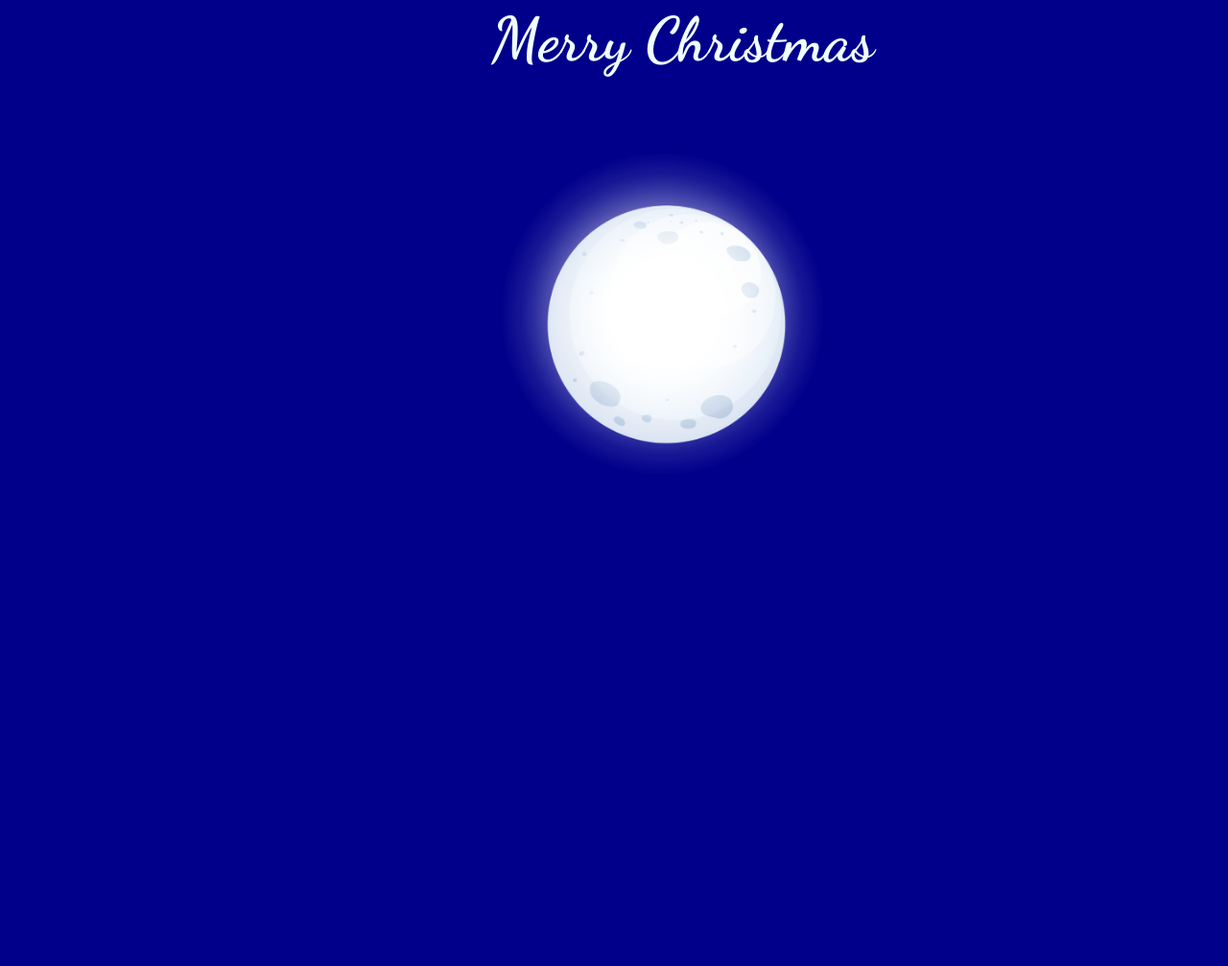
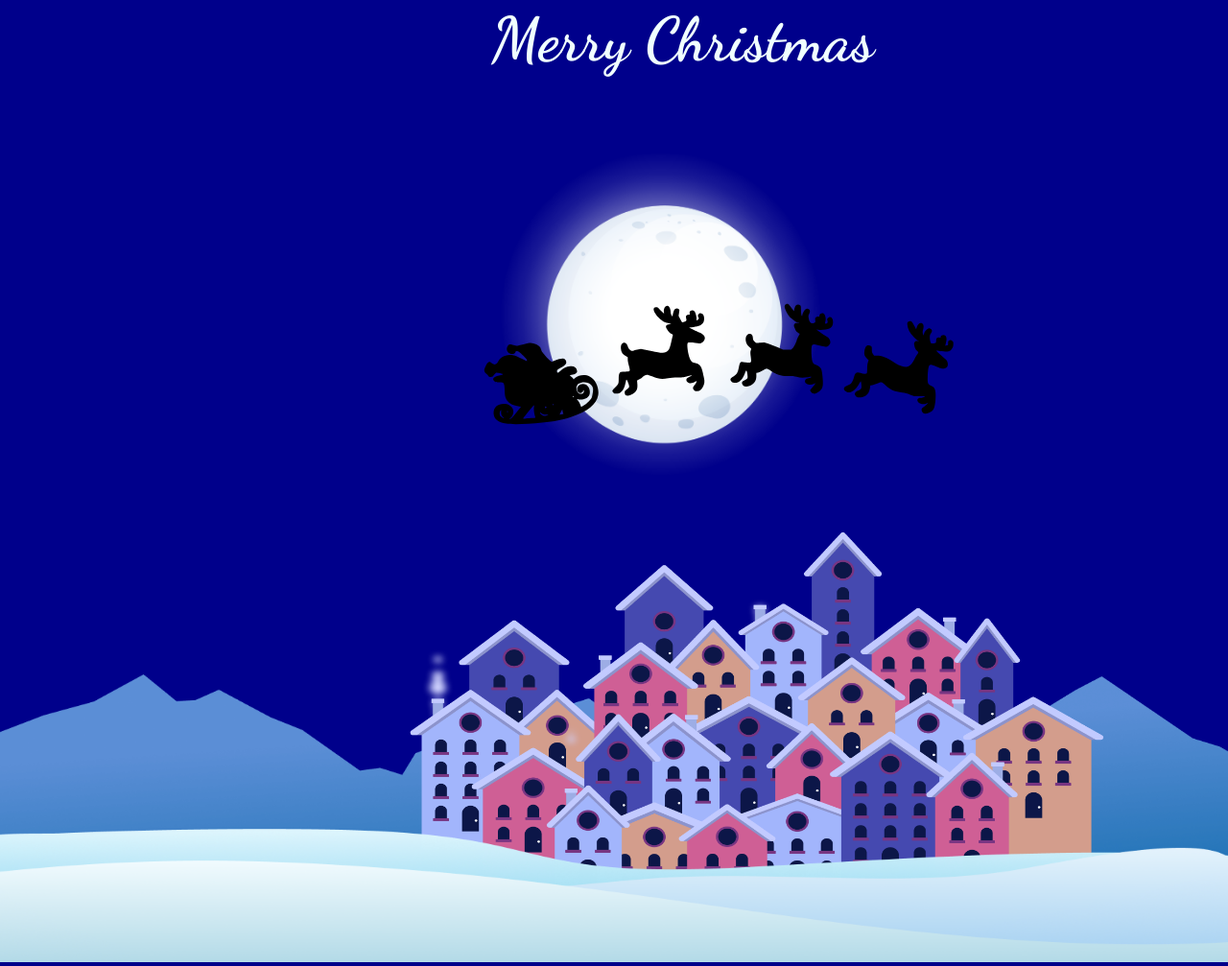
Before and after one commit to Davitbakradze/animation, a plain HTML site: page index.html in a window 1280 px wide. Shown: the part 297-1304 px from the top of the page at 96% size. Before the commit the page ends 804 px from the top, so only its background shows below. Drawn offline with Linux system fonts and the light colour scheme.

Commit message:
added animations to main box

```diff
--- a/index.html
+++ b/index.html
@@ -105,6 +105,21 @@
         <div class="moon">
           <img src="media/images/moon.png" alt="moon" class="moon-image">
         </div>
+        <div class="right-back-mountain">
+          <img src="media/images/right-back-mountain.png" alt="right-back-mountain" class="right-back-mountain-png">
+        </div>
+        <div class="left-back-mountain">
+          <img src="media/images/left-back-mountain.png" alt="left-back-mountain-png" class="left-back-mountain-png">
+        </div>
+        <div class="village">
+          <img src="media/images/home-village.png" alt="home-village" class="home-village">
+        </div>
+        <div class="snow">
+          <img src="media/images/home-snow.png" alt="snow" class="home-snow">
+        </div>
+        <div class="santa">
+          <img src="media/images/santa.svg" alt="santa" class="santa-svg">
+        </div>
     </div>
   </main>
 </body>
--- a/style.css
+++ b/style.css
@@ -59,6 +59,12 @@ body{
   height: 50px;
   width: 150px;
   margin-right: 10px;
+  transition: 0.3s;
+}
+
+.list-box:hover{
+  border-bottom: 1px;
+  border-color: goldenrod;
 }
 
 .list-box-logo{
@@ -116,7 +122,6 @@ body{
   width: 100%;
   height: 100%;
   position: relative;
-
 }
 
 .Merry-Christmas{
@@ -131,23 +136,95 @@ body{
   animation-name: christmas;
   animation-duration: 3s;
   animation-delay: 0.2s;
+}
 
+.Merry-Christmas:hover{
+  border: 1px;
+  border-color: aquamarine;
 }
 
 .moon{
   position: absolute;
   top: 350px;
   left: 40%;
-  width: 200px;
-  height: 200px;
   animation-name: moon;
   animation-duration: 4s;
-  animation-delay: 0.5s;
+  animation-delay: 0.8s;
 }
 
 .moon-image{
-  width: 350ox;
+  width: 350px;
   height: 350px;
+}
+
+.right-back-mountain{
+  position: absolute;
+  top: 900px;
+  right:0px;
+  animation-name: right-back-mountain;
+  animation-duration: 4s;
+  animation-delay: 0.8s;
+}
+
+.right-back-mountain-png{
+  width: 100%;
+  height: 300px;
+}
+
+.left-back-mountain{
+  position: absolute;
+  top: 900px;
+  left: 0px;
+  animation-name: left-back-mountain;
+  animation-duration: 4s;
+  animation-delay: 0.8s;
+}
+
+.left-back-mountain-png{
+  width: 100%;
+  height: 300px;
+}
+
+.village{
+  position: absolute;
+  top: 750px;
+  left: 30%;
+  animation-name: village;
+  animation-duration: 4s;
+  animation-delay: 0.8s;
+}
+
+.home-village{
+  width: 800px;
+  height: 400px;
+}
+
+.snow{
+  position: absolute;
+  top: 1050px;
+  animation-name:snow;
+  animation-duration: 4s;
+  animation-delay: 0.8s;
+  width: 100%;
+}
+
+.home-snow{
+  width: 100%;
+  height: 150px;
+}
+
+.santa{
+  position: absolute;
+  top: 220px;
+  left: 500px;
+  animation-name: santa;
+  animation-duration: 4s;
+  animation-delay: 0.8s;
+}
+
+.santa-svg{
+  width: 500px;
+  height: 500px;
 }
 
 @keyframes christmas {
@@ -173,3 +250,58 @@ body{
     opacity: 1;
   }
 }
+
+@keyframes right-back-mountain {
+  from{
+    right: -700px;
+    opacity: 0;
+  }
+
+  to{
+    right: 0px;
+    opacity: 1;
+  }
+}
+
+@keyframes left-back-mountain {
+  from{
+    left: -700px;
+    opacity: 0;
+  }
+  to{
+    left:0px;
+    opacity: 1;
+  }
+}
+
+@keyframes village {
+  from{
+    opacity: 0;
+  }
+  to{
+    opacity: 1;
+  }
+}
+
+@keyframes snow {
+  from{
+    opacity: 0;
+  }
+
+  to{
+    opacity: 1;
+  }
+
+}
+
+@keyframes santa {
+  from{
+    left: 0px;
+    opacity: 0;
+  }
+
+  to{
+    left: 500px;
+    opacity: 1;
+  }
+}
```
Also changed, not shown: media/images/home-snow.png (added), media/images/home-village.png (added), media/images/left-back-mountain.png (added), media/images/right-back-mountain.png (added), media/images/santa.svg (added).
